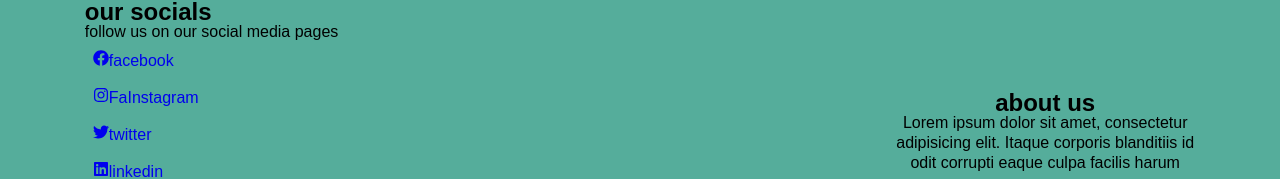
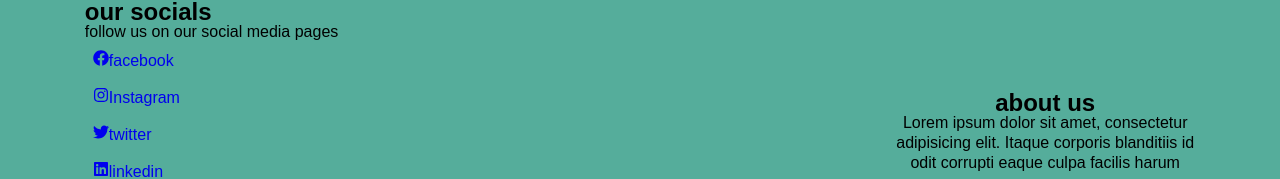
Before and after one commit to johnndi/zaph-tours, a React (Vite) app: page /Triptype in a window 1280 px wide. Shown: the part 2643-2822 px from the top of the page. Built offline with nearby package versions, Linux system fonts and the light colour scheme; a web font is replaced by a local one.

Commit message:
Update Footer.jsx

```diff
--- a/src/assets/components/Footer.jsx
+++ b/src/assets/components/Footer.jsx
@@ -12,7 +12,7 @@ const Footer = () => {
           <p>follow us on our social media pages</p>
           <div className="links">
             <a href="www.meta.com">{<FaFacebook />}facebook</a>
-            <a href="www.meta.com">{<FaInstagram />}FaInstagram</a>
+            <a href="www.meta.com">{<FaInstagram />}Instagram</a>
             <a href="www.meta.com">{<FaTwitter />}twitter</a>
             <a href="www.meta.com">{<FaLinkedin />}linkedin</a>
             <a href="www.meta.com">{<FaDiscord />}join our discord</a>
```
